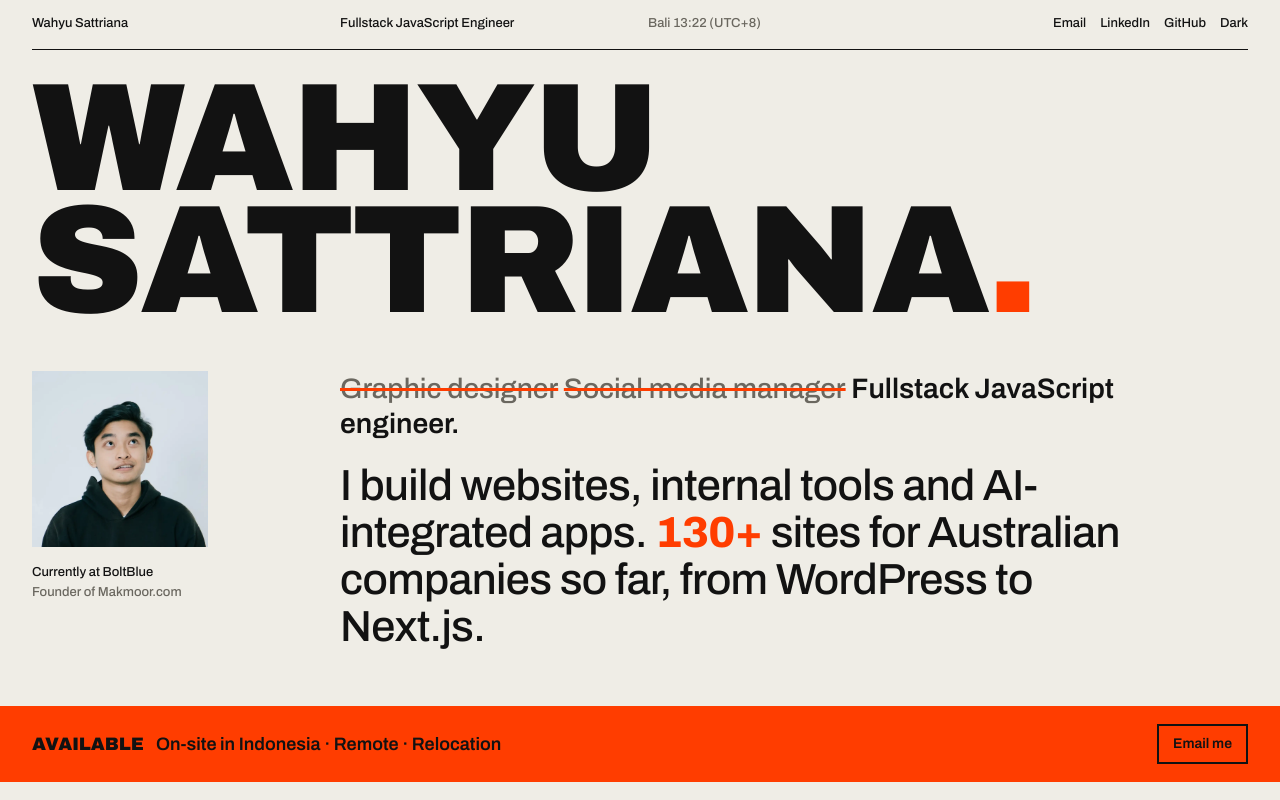
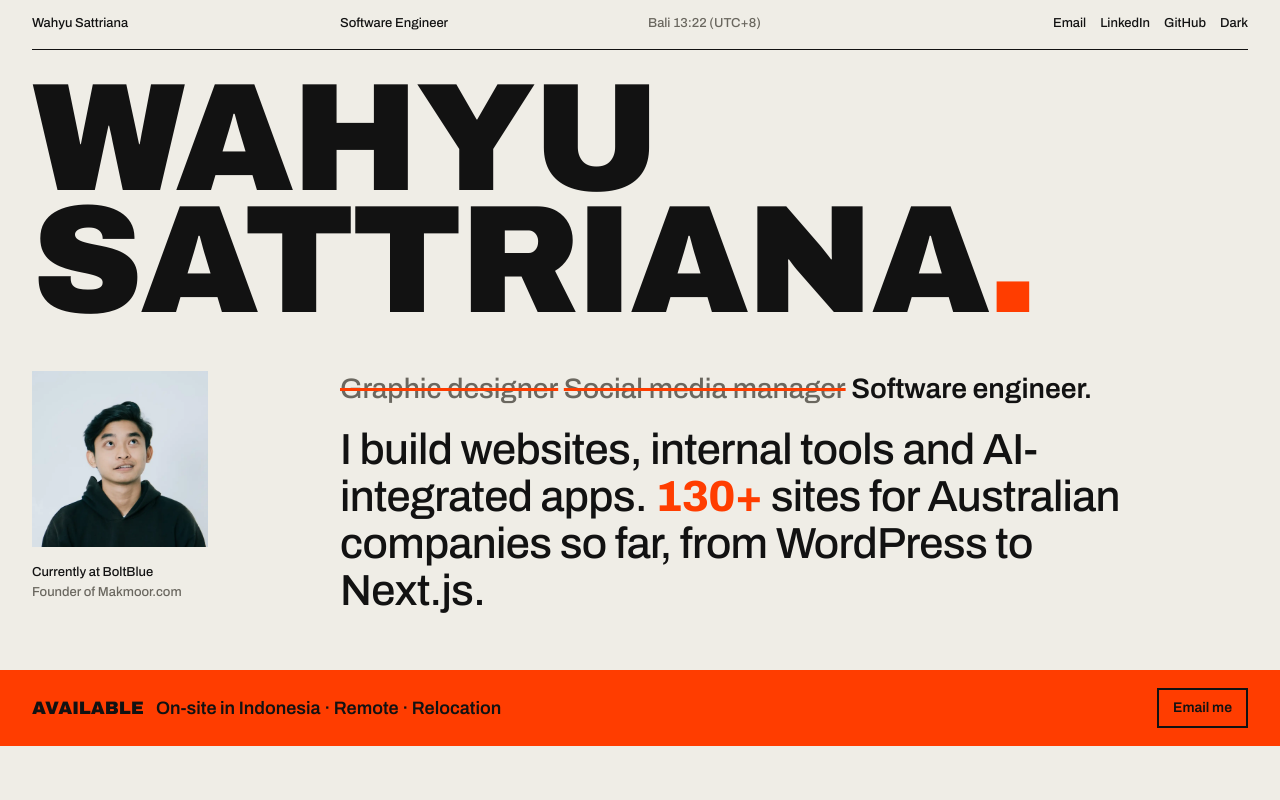
Before and after one commit to wahyusttrn/wahyusattriana-webportfolio, a Next.js app: page / in a window 1280 px wide. Shown: the top 800 px of the page. Built offline with nearby package versions, Linux system fonts and the light colour scheme.

Commit message:
chore: switch title to swe

```diff
--- a/app/layout.js
+++ b/app/layout.js
@@ -18,7 +18,7 @@ const archivo = Archivo({ subsets: ['latin'], axes: ['wdth'], variable: '--font-
 export const metadata = {
   title: 'Wahyu Sattriana - Software Engineer',
   description:
-    'Software Engineer Based in Bali, Indonesia. Fullstack JavaScript Developer specializing in Node.js, React, Next.js, and modern web technologies. View my portfolio, projects, and experience.',
+    'Software Engineer based in Bali, Indonesia. Building websites, internal tools, and AI-integrated apps. View my portfolio, projects, and experience.',
   keywords: [
     'Wahyu Sattriana',
     'Software Engineer',
@@ -34,7 +34,7 @@ export const metadata = {
   openGraph: {
     title: 'Wahyu Sattriana - Software Engineer',
     description:
-      'Software Engineer Based in Bali, Indonesia. Fullstack JavaScript Developer specializing in Node.js, React, Next.js, and modern web technologies.',
+      'Software Engineer based in Bali, Indonesia. Building websites, internal tools, and AI-integrated apps.',
     url: 'https://wahyusattriana.com',
     siteName: 'Wahyu Sattriana Portfolio',
     locale: 'en_US',
--- a/app/page.jsx
+++ b/app/page.jsx
@@ -194,7 +194,7 @@ export default function HomePage() {
     <div className="px-4 lg:px-8">
       <header className="grid grid-cols-2 lg:grid-cols-12 gap-x-4 gap-y-2 py-3.5 border-b border-ink text-[13px] font-medium">
         <span className="lg:col-span-3">Wahyu Sattriana</span>
-        <span className="hidden lg:block lg:col-span-3">Fullstack JavaScript Engineer</span>
+        <span className="hidden lg:block lg:col-span-3">Software Engineer</span>
         <span className="text-right lg:text-left lg:col-span-3 text-dim">
           Bali <BaliClock />
         </span>
@@ -238,8 +238,8 @@ export default function HomePage() {
           <div className="lg:col-span-8">
             <p className="mb-5 text-[clamp(20px,2.2vw,30px)] leading-tight font-semibold">
               <s className="text-dim font-medium decoration-hot decoration-[3px]">Graphic designer</s>{' '}
-              <s className="text-dim font-medium decoration-hot decoration-[3px]">Social media manager</s> Fullstack
-              JavaScript engineer.
+              <s className="text-dim font-medium decoration-hot decoration-[3px]">Social media manager</s> Software
+              engineer.
             </p>
             <p className="text-[clamp(26px,3.4vw,50px)] leading-[1.08] font-medium tracking-[-0.015em]">
               I build websites, internal tools and AI-integrated apps.{' '}
```
